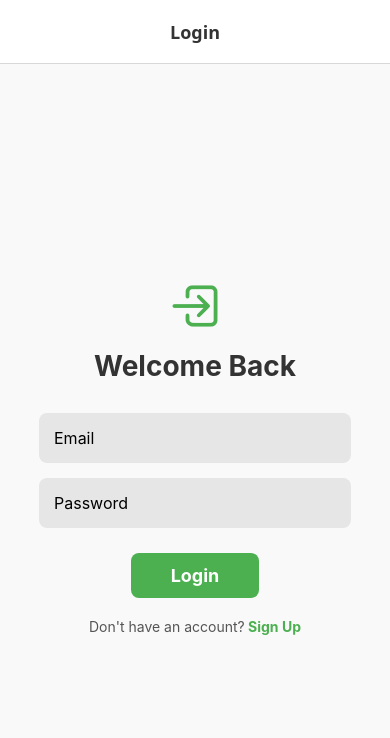
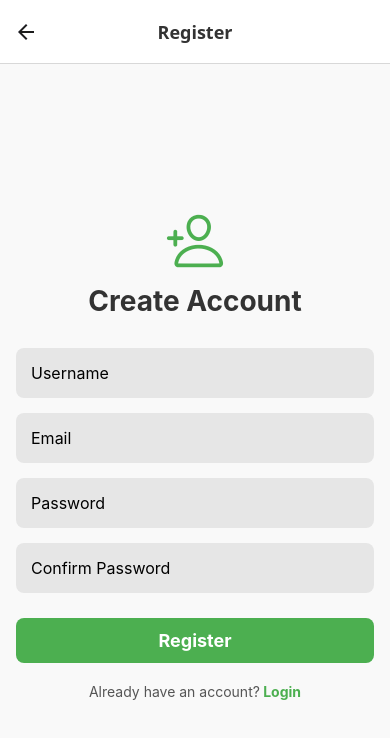
Before and after one commit to wqy7711/interactive-novel-platform, a React Native app in the folder my-app/: screen /Register in a window 390 px wide. Shown: the top 738 px of the page. Built offline with nearby package versions, Linux system fonts and the light colour scheme.

Commit message:
Added Sign Up Page

```diff
--- a/my-app/App.tsx
+++ b/my-app/App.tsx
@@ -3,6 +3,7 @@ import { NavigationContainer } from '@react-navigation/native';
 import { createNativeStackNavigator } from '@react-navigation/native-stack';
 import HomeScreen from './screens/HomeScreen';
 import LoginScreen from './screens/LoginScreen';
+import RegisterScreen from './screens/RegisterScreen';
 
 
 const Stack = createNativeStackNavigator();
@@ -24,6 +25,11 @@ export default function App() {
           options={{ title: 'Login' }}
         />
         <Stack.Screen
+          name="Register"
+          component={RegisterScreen}
+          options={{ title: 'Register' }}
+        />
+        <Stack.Screen
           name="Home"
           component={HomeScreen}
           options={{ title: 'Home' }}
--- /dev/null
+++ b/my-app/screens/RegisterScreen.tsx
@@ -0,0 +1,135 @@
+import React, { useState } from 'react';
+import { View, Text, TextInput, TouchableOpacity, StyleSheet, SafeAreaView, Alert, ScrollView } from 'react-native';
+import { Ionicons } from '@expo/vector-icons';
+
+export default function RegisterScreen({ navigation }: { navigation: any }) {
+  const [username, setUsername] = useState('');
+  const [email, setEmail] = useState('');
+  const [password, setPassword] = useState('');
+  const [confirmPassword, setConfirmPassword] = useState('');
+
+  const handleRegister = () => {
+    if (!username || !email || !password || !confirmPassword) {
+      Alert.alert('Error', 'Please fill in all fields.');
+    } else if (password !== confirmPassword) {
+      Alert.alert('Error', 'Passwords do not match.');
+    } else {
+      Alert.alert('Success', 'Account registered successfully!');
+      navigation.navigate('Login');
+    }
+  };
+
+  return (
+    <SafeAreaView style={styles.container}>
+      <ScrollView contentContainerStyle={styles.scrollView}>
+        <View style={styles.header}>
+          <Ionicons name="person-add-outline" size={60} color="#4CAF50" />
+          <Text style={styles.headerText}>Create Account</Text>
+        </View>
+
+        <View style={styles.inputContainer}>
+          <TextInput
+            placeholder="Username"
+            style={styles.input}
+            value={username}
+            onChangeText={(text) => setUsername(text)}
+          />
+          <TextInput
+            placeholder="Email"
+            style={styles.input}
+            value={email}
+            onChangeText={(text) => setEmail(text)}
+            keyboardType="email-address"
+            autoCapitalize="none"
+          />
+          <TextInput
+            placeholder="Password"
+            style={styles.input}
+            value={password}
+            onChangeText={(text) => setPassword(text)}
+            secureTextEntry={true}
+          />
+          <TextInput
+            placeholder="Confirm Password"
+            style={styles.input}
+            value={confirmPassword}
+            onChangeText={(text) => setConfirmPassword(text)}
+            secureTextEntry={true}
+          />
+        </View>
+
+        <TouchableOpacity style={styles.button} onPress={handleRegister}>
+          <Text style={styles.buttonText}>Register</Text>
+        </TouchableOpacity>
+
+        <View style={styles.footer}>
+          <Text style={styles.footerText}>Already have an account?</Text>
+          <TouchableOpacity onPress={() => navigation.navigate('Login')}>
+            <Text style={styles.loginText}> Login</Text>
+          </TouchableOpacity>
+        </View>
+      </ScrollView>
+    </SafeAreaView>
+  );
+}
+
+const styles = StyleSheet.create({
+  container: {
+    flex: 1,
+    backgroundColor: '#f9f9f9',
+  },
+  scrollView: {
+    flexGrow: 1,
+    justifyContent: 'center',
+    alignItems: 'center',
+    paddingHorizontal: 16,
+  },
+  header: {
+    alignItems: 'center',
+    marginBottom: 30,
+  },
+  headerText: {
+    fontSize: 28,
+    fontWeight: 'bold',
+    color: '#333',
+    marginTop: 10,
+  },
+  inputContainer: {
+    width: '100%',
+  },
+  input: {
+    height: 50,
+    backgroundColor: '#e6e6e6',
+    borderRadius: 8,
+    marginBottom: 15,
+    paddingHorizontal: 15,
+    fontSize: 16,
+  },
+  button: {
+    backgroundColor: '#4CAF50',
+    paddingVertical: 12,
+    paddingHorizontal: 40,
+    borderRadius: 8,
+    marginTop: 10,
+    width: '100%',
+    alignItems: 'center',
+  },
+  buttonText: {
+    color: '#fff',
+    fontSize: 18,
+    fontWeight: 'bold',
+  },
+  footer: {
+    flexDirection: 'row',
+    marginTop: 20,
+  },
+  footerText: {
+    fontSize: 14,
+    color: '#555',
+  },
+  loginText: {
+    fontSize: 14,
+    color: '#4CAF50',
+    fontWeight: 'bold',
+  },
+});
```
